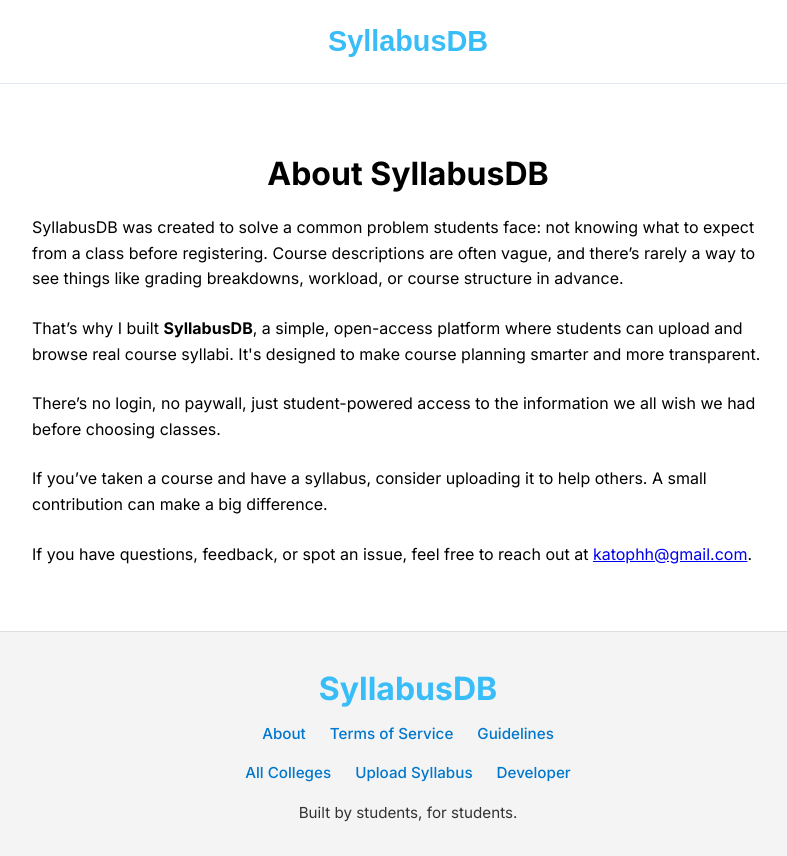
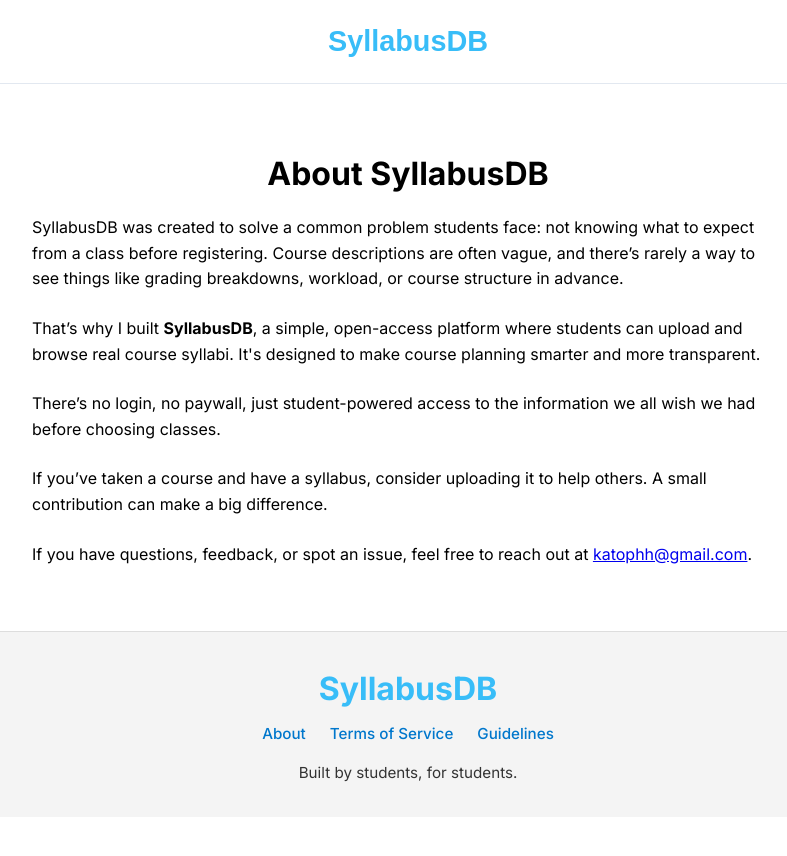
Before and after one commit to Nawang17/SyllabusDB, a React (Vite) app: page /aboutpage in a window 1280 px wide. Shown: the whole page, without its empty margins (232-1019 px from the left). After the commit the page ends 817 px from the top, so only its background shows below. Built offline with nearby package versions, Linux system fonts and the light colour scheme.

Commit message:
comment out unused footer links and developer reference

```diff
--- a/src/components/Footer.jsx
+++ b/src/components/Footer.jsx
@@ -11,17 +11,10 @@ export default function Footer() {
           <Link to="/termsofservice">Terms of Service</Link>
           <Link to="/guidelines">Guidelines</Link>
         </div>
-        <div className="footer-links">
+        {/* <div className="footer-links">
           <Link to="/colleges">All Colleges</Link>
           <Link to="/uploadsyllabus">Upload Syllabus</Link>
-          <a
-            href="https://nawangs-portfolio.netlify.app/"
-            target="_blank"
-            rel="noopener noreferrer"
-          >
-            Developer
-          </a>
-        </div>
+        </div> */}
         <p>Built by students, for students.</p>
       </div>
     </footer>
```
